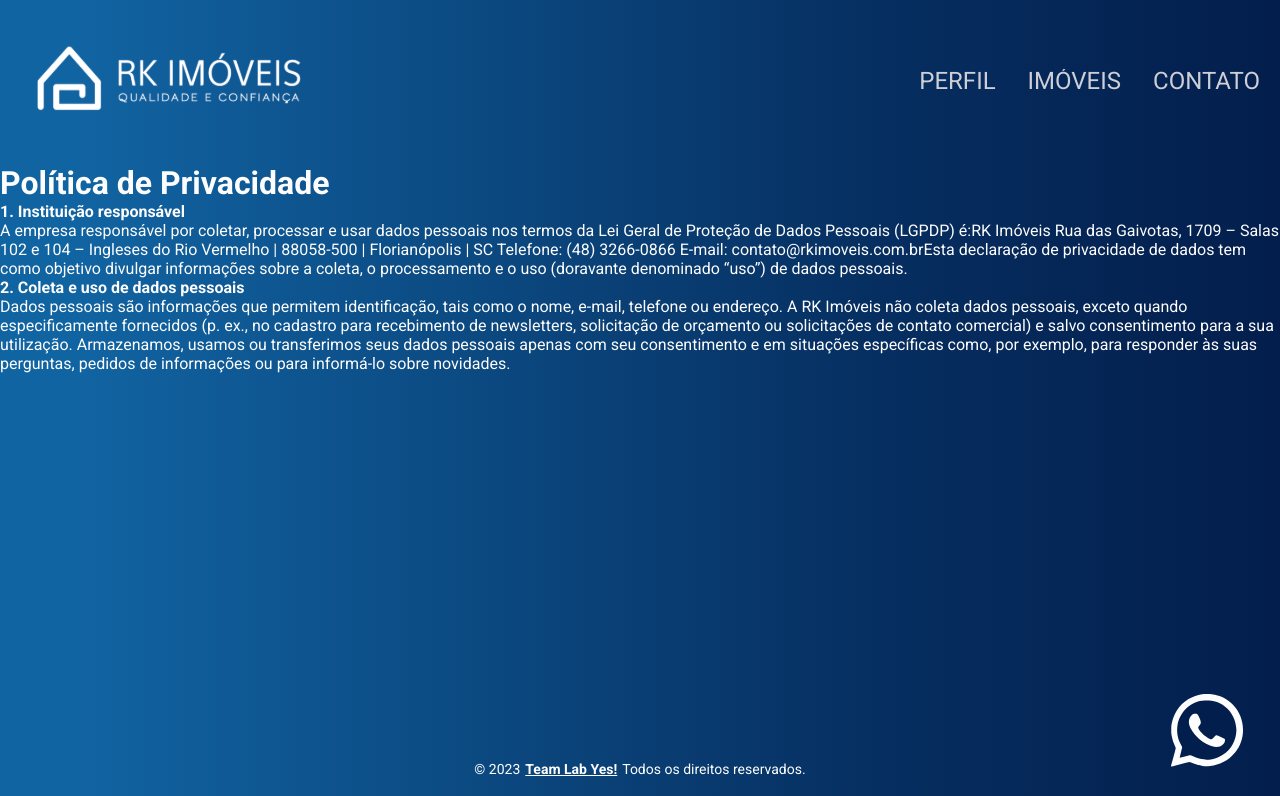
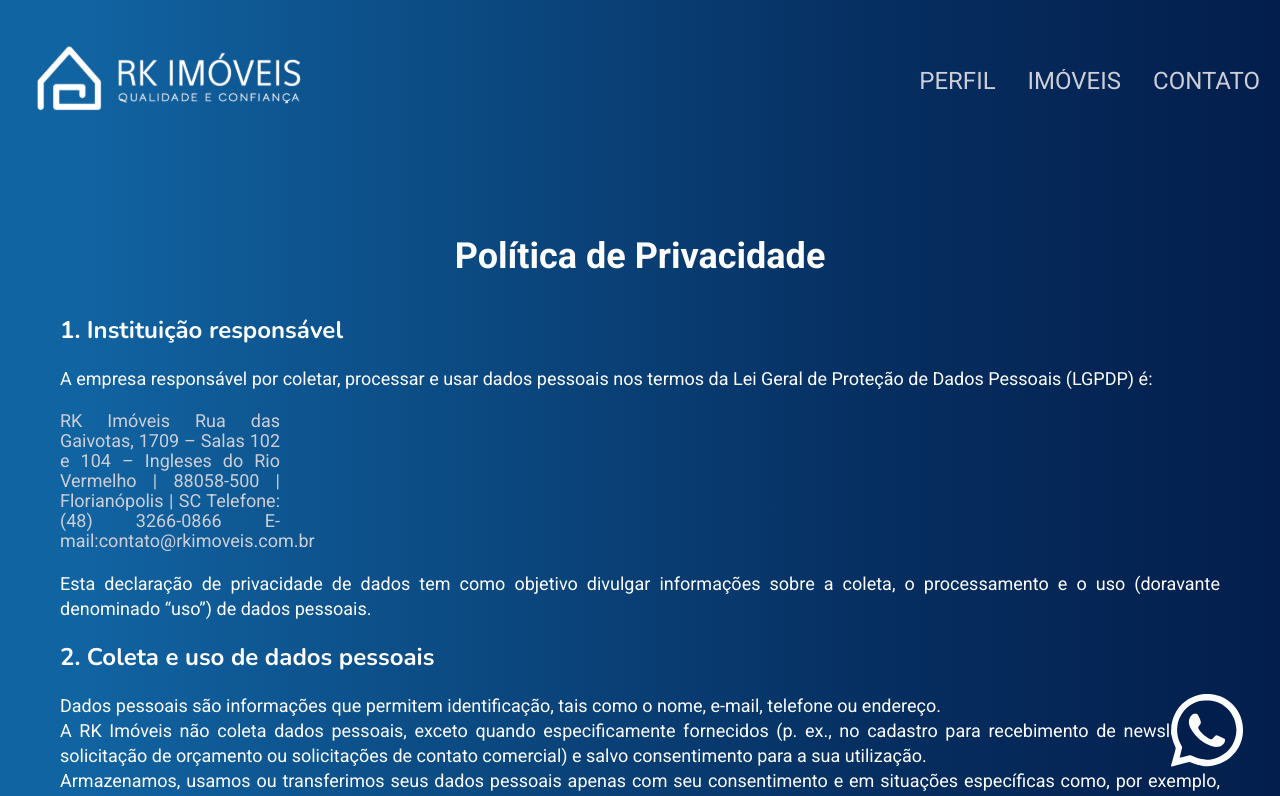
Before and after one commit to labyes24/RK-LP-VERA-MELENDEZ, a React (Vite) app: page /privatePolicy in a window 1280 px wide. Shown: the top 796 px of the page. Built offline with nearby package versions, Linux system fonts and the light colour scheme.

Commit message:
style/TASK-0018: styling the PrivatePolicy page

```diff
--- a/src/presentation/pages/PrivatePolicy/index.jsx
+++ b/src/presentation/pages/PrivatePolicy/index.jsx
@@ -16,7 +16,7 @@ export function PrivatePolicy() {
             <span>
               RK Imóveis Rua das Gaivotas, 1709 – Salas 102 e 104 – Ingleses do
               Rio Vermelho | 88058-500 | Florianópolis | SC Telefone: (48)
-              3266-0866 E-mail: contato@rkimoveis.com.br
+              3266-0866 E-mail:contato@rkimoveis.com.br
             </span>
             Esta declaração de privacidade de dados tem como objetivo divulgar
             informações sobre a coleta, o processamento e o uso (doravante
@@ -25,14 +25,14 @@ export function PrivatePolicy() {
           <strong>2. Coleta e uso de dados pessoais</strong>
           <p>
             Dados pessoais são informações que permitem identificação, tais como
-            o nome, e-mail, telefone ou endereço. A RK Imóveis não coleta dados
-            pessoais, exceto quando especificamente fornecidos (p. ex., no
+            o nome, e-mail, telefone ou endereço. <br />A RK Imóveis não coleta
+            dados pessoais, exceto quando especificamente fornecidos (p. ex., no
             cadastro para recebimento de newsletters, solicitação de orçamento
             ou solicitações de contato comercial) e salvo consentimento para a
-            sua utilização. Armazenamos, usamos ou transferimos seus dados
-            pessoais apenas com seu consentimento e em situações específicas
-            como, por exemplo, para responder às suas perguntas, pedidos de
-            informações ou para informá-lo sobre novidades.
+            sua utilização. <br /> Armazenamos, usamos ou transferimos seus
+            dados pessoais apenas com seu consentimento e em situações
+            específicas como, por exemplo, para responder às suas perguntas,
+            pedidos de informações ou para informá-lo sobre novidades.
           </p>
         </section>
       </main>
--- a/src/presentation/pages/PrivatePolicy/styles.js
+++ b/src/presentation/pages/PrivatePolicy/styles.js
@@ -1,5 +1,74 @@
-import styled from "styled-components";
+import styled from 'styled-components'
 
 export const Container = styled.div`
+  padding: 3.2rem 2.5rem;
 
+  > main {
+    display: flex;
+    flex-direction: column;
+    align-items: center;
+    justify-content: center;
+
+    h1 {
+      font-size: 2.4rem;
+      font-family: ${({ theme }) => theme.FONTS.Primary};
+      text-align: center;
+
+      margin-bottom: 4rem;
+    }
+
+    section {
+      display: flex;
+      flex-direction: column;
+      align-items: flex-start;
+
+      > strong {
+        font-family: ${({ theme }) => theme.FONTS.Secondary};
+        font-weight: 800;
+        margin-bottom: 2rem;
+        font-size: 1.8rem;
+      }
+
+      > p {
+        display: flex;
+        flex-direction: column;
+        font-size: 1.6rem;
+        font-family: ${({ theme }) => theme.FONTS.Primary};
+        line-height: 2rem;
+        text-align: justify;
+        margin-bottom: 2rem;
+
+        span {
+          width: 22rem;
+          margin: 2rem 0;
+          font-weight: 500;
+          line-height: 2rem;
+          color: ${({ theme }) => theme.COLORS['zinc-100']};
+        }
+      }
+
+      @media (min-width: 1024px) {
+        > strong {
+          font-size: 2.4rem;
+        }
+
+        > p {
+          font-size: 1.8rem;
+          line-height: 2.5rem;
+        }
+
+        > span {
+          width: 80rem;
+        }
+      }
+    }
+    @media (min-width: 1024px) {
+      padding: 4.2rem 3.5rem;
+      > h1 {
+        align-self: center;
+        font-size: 3.6rem;
+        line-height: 100%;
+      }
+    }
+  }
 `
```
